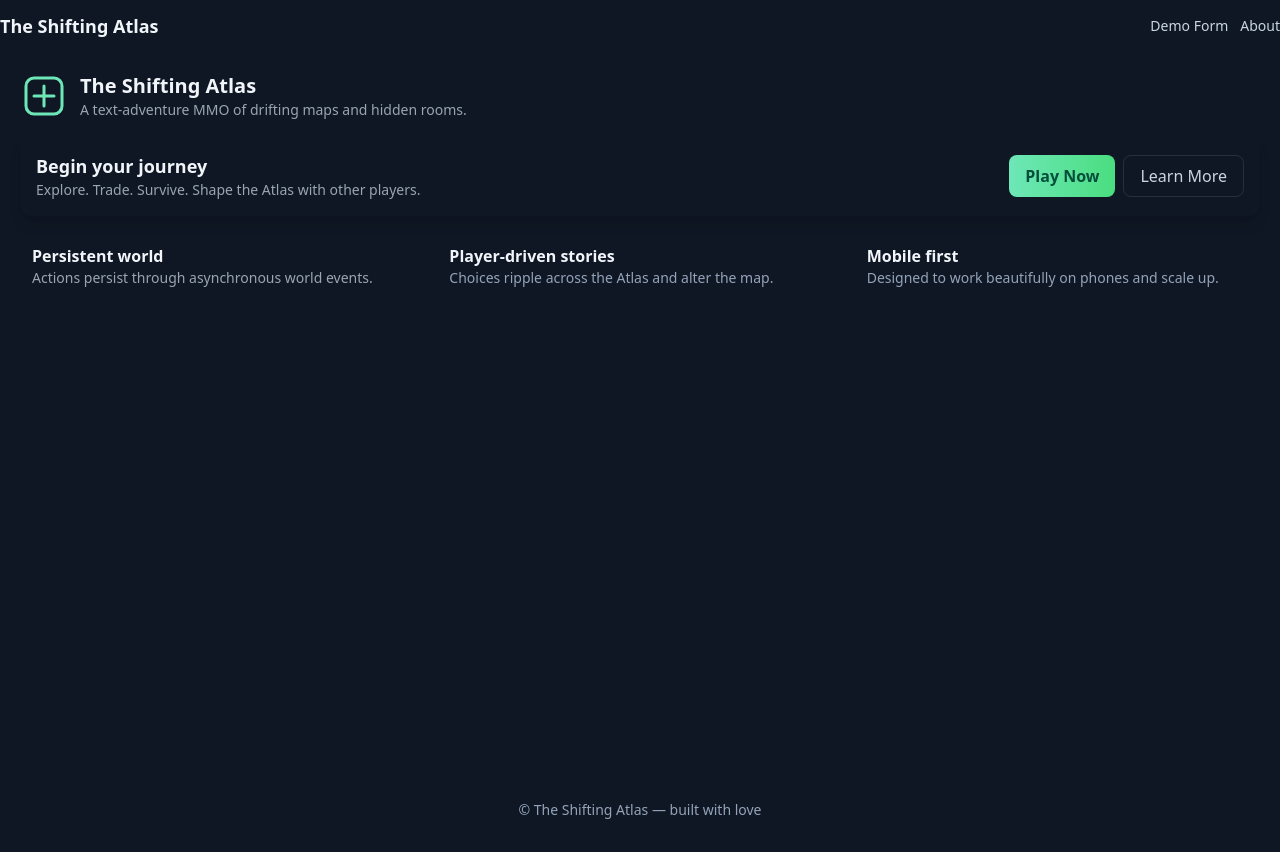
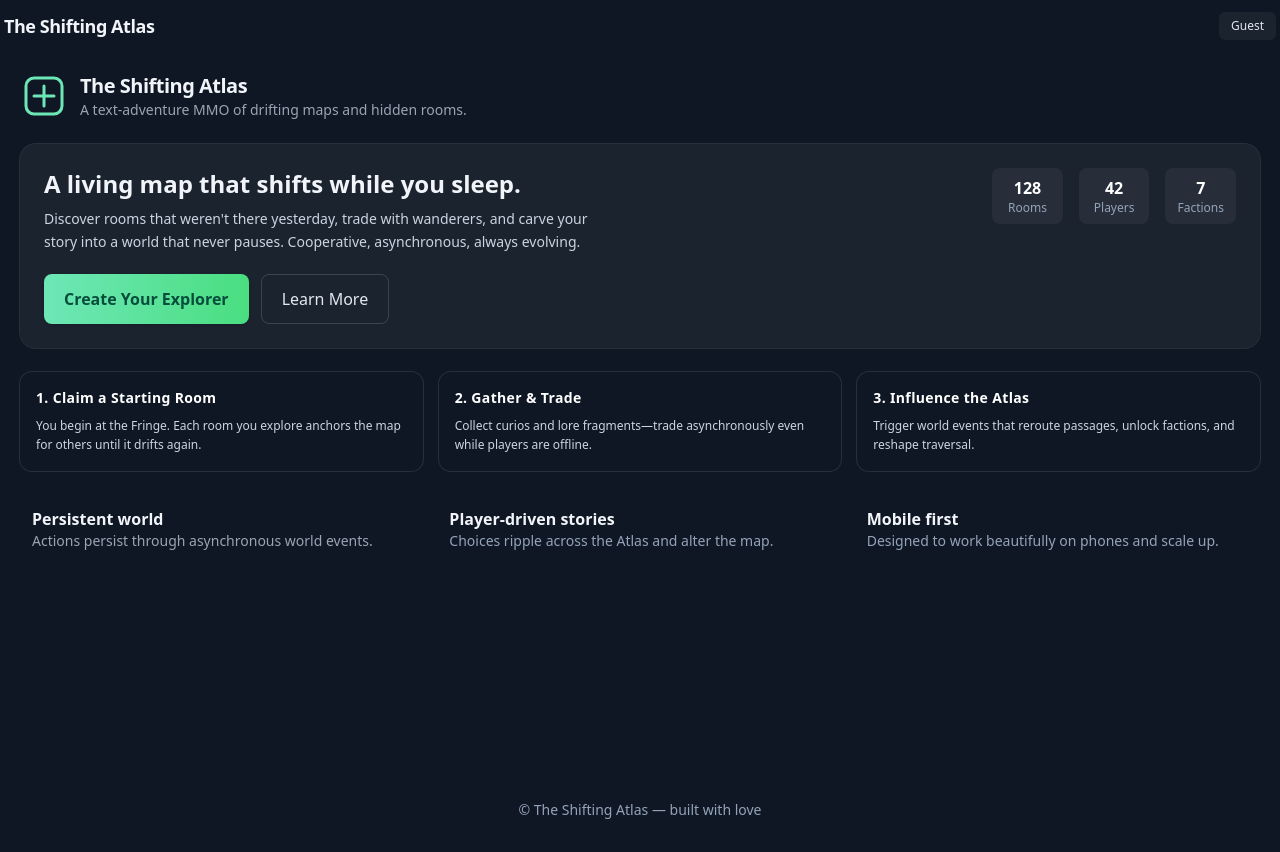
Before and after one commit to piquet-h/the-shifting-atlas, a React (Vite) app in the folder frontend/: page / in a window 1280 px wide. Built offline with nearby package versions, Linux system fonts and the light colour scheme.

Commit message:
Remove old forms

```diff
--- a/frontend/src/App.tsx
+++ b/frontend/src/App.tsx
@@ -3,8 +3,7 @@ import { BrowserRouter, Route, Routes, useLocation } from 'react-router-dom';
 import Homepage from './components/Homepage';
 import LiveAnnouncer from './components/LiveAnnouncer';
 import Nav from './components/Nav';
-import About from './pages/About';
-import DemoForm from './pages/DemoForm';
+// Removed About & DemoForm pages (cleaned unused demo routes)
 
 function ScrollAndFocus(): null {
   const location = useLocation();
@@ -31,8 +30,7 @@ export default function App(): React.ReactElement {
         <LiveAnnouncer />
         <Routes>
           <Route path="/" element={<Homepage />} />
-          <Route path="/demo/form" element={<DemoForm />} />
-          <Route path="/about" element={<About />} />
+          {/* Demo and About routes removed during cleanup */}
         </Routes>
       </div>
       <ScrollAndFocus />
--- a/frontend/src/components/Homepage.tsx
+++ b/frontend/src/components/Homepage.tsx
@@ -1,4 +1,21 @@
-import React from 'react';
+import React, { useEffect, useState } from 'react';
+
+/**
+ * Homepage
+ * Implements two presentation modes: new user vs returning user.
+ * The design for new users is derived from `homepage-newUser.png` (assumptions documented below)
+ * Assumptions (due to static image & early MVP):
+ *  - New user sees: Hero intro, 3-step quick start, world preview stats, primary CTA (Create Your Explorer)
+ *  - Returning user sees current (original) layout with pillars + Play Now CTA
+ *  - We do not yet have real user auth; placeholder detection uses localStorage flag `tsa.hasVisited`
+ *  - When user clicks primary CTA we set that flag so subsequent loads show returning layout
+ *  - Future integration: replace local flag with identity service once Azure AD / custom auth lands
+ * Accessibility goals:
+ *  - Maintain single <h1> for page context
+ *  - Use ordered list for steps, each with short imperative label
+ *  - Provide skip-to-main anchor already present in shell
+ *  - Ensure CTAs have discernible text & focus styles (Tailwind utilities)
+ */
 
 // Renamed from EntryPage to Homepage to better reflect its role as the landing experience.
 function Logo(): React.ReactElement {
@@ -19,16 +36,53 @@ function Logo(): React.ReactElement {
 }
 
 export default function Homepage(): React.ReactElement {
+  const [isNewUser, setIsNewUser] = useState<boolean>(true);
+  const [acknowledged, setAcknowledged] = useState(false);
+
+  // Detect returning visitor using localStorage (MVP placeholder)
+  useEffect(() => {
+    try {
+      if (typeof window !== 'undefined' && 'localStorage' in window) {
+        const flag = window.localStorage.getItem('tsa.hasVisited');
+        if (flag === '1') setIsNewUser(false);
+      }
+    } catch {
+      /* non-blocking */
+    }
+  }, []);
+
+  const handlePrimaryCTA = () => {
+    try {
+      if (typeof window !== 'undefined' && 'localStorage' in window) {
+        window.localStorage.setItem('tsa.hasVisited', '1');
+      }
+    } catch {
+      /* ignore */
+    }
+    setIsNewUser(false);
+    setAcknowledged(true);
+  };
+
+  // Announce mode switch for screen readers (simple polite region pattern)
+  useEffect(() => {
+    if (acknowledged) {
+      const region = document.getElementById('mode-announcement');
+      if (region) {
+        region.textContent = 'Welcome explorer. Profile scaffold will appear here soon.';
+      }
+    }
+  }, [acknowledged]);
+
   return (
     <main
       id="main"
-      className="min-h-screen flex flex-col gap-4 p-5 text-slate-100 bg-gradient-to-b from-atlas-bg to-atlas-bg-dark"
+      className="min-h-screen flex flex-col gap-6 p-5 text-slate-100 bg-gradient-to-b from-atlas-bg to-atlas-bg-dark"
       aria-labelledby="page-title"
     >
       <header className="flex items-center gap-3">
         <Logo />
         <div>
-          <h1 id="page-title" tabIndex={-1} className="text-xl font-semibold">
+          <h1 id="page-title" tabIndex={-1} className="text-xl font-semibold tracking-tight">
             The Shifting Atlas
           </h1>
           <p className="text-sm text-atlas-muted">
@@ -37,28 +91,84 @@ export default function Homepage(): React.ReactElement {
         </div>
       </header>
 
-      <section className="bg-white/3 p-4 rounded-xl shadow-lg" aria-labelledby="begin-journey">
-        <div className="flex flex-col sm:flex-row sm:justify-between sm:items-center gap-3">
-          <div>
-            <h2 id="begin-journey" className="text-lg font-semibold">
-              Begin your journey
+      {isNewUser ? (
+        <>
+          {/* Hero / Intro */}
+          <section
+            className="relative overflow-hidden rounded-2xl bg-white/5 ring-1 ring-white/10 p-6 flex flex-col gap-4"
+            aria-labelledby="hero-title"
+          >
+            <div className="flex flex-col gap-4 sm:flex-row sm:items-start sm:justify-between">
+              <div className="flex-1 max-w-xl">
+                <h2 id="hero-title" className="text-2xl font-semibold mb-2">
+                  A living map that shifts while you sleep.
                 </h2>
-            <p className="text-sm text-atlas-muted">
-              Explore. Trade. Survive. Shape the Atlas with other players.
+                <p className="text-sm leading-relaxed text-slate-300">
+                  Discover rooms that weren&apos;t there yesterday, trade with wanderers, and carve
+                  your story into a world that never pauses. Cooperative, asynchronous, always
+                  evolving.
                 </p>
-          </div>
-
-          <div className="flex gap-2">
-            <button className="px-4 py-2 rounded-lg font-semibold bg-gradient-to-r from-atlas-accent to-green-400 text-emerald-900">
-              Play Now
+                <div className="mt-5 flex flex-col sm:flex-row gap-3">
+                  <button
+                    onClick={handlePrimaryCTA}
+                    className="px-5 py-3 rounded-lg font-semibold bg-gradient-to-r from-atlas-accent to-green-400 text-emerald-900 shadow focus:outline-none focus:ring-2 focus:ring-offset-2 focus:ring-atlas-accent focus:ring-offset-atlas-bg"
+                  >
+                    Create Your Explorer
                   </button>
-            <button className="px-4 py-2 rounded-lg border border-white/10 text-slate-300">
+                  <button className="px-5 py-3 rounded-lg border border-white/15 text-slate-200 hover:bg-white/10 focus:outline-none focus:ring-2 focus:ring-offset-2 focus:ring-slate-400 focus:ring-offset-atlas-bg">
                     Learn More
                   </button>
                 </div>
+                <div id="mode-announcement" className="sr-only" aria-live="polite" />
+              </div>
+              <aside className="grid grid-cols-3 gap-4 text-center text-xs font-medium pt-2 sm:pt-0">
+                {/* Placeholder world metrics (static for now) */}
+                <div className="flex flex-col rounded-lg bg-white/5 px-3 py-2">
+                  <span className="text-base font-semibold text-white">128</span>
+                  <span className="text-slate-400">Rooms</span>
+                </div>
+                <div className="flex flex-col rounded-lg bg-white/5 px-3 py-2">
+                  <span className="text-base font-semibold text-white">42</span>
+                  <span className="text-slate-400">Players</span>
+                </div>
+                <div className="flex flex-col rounded-lg bg-white/5 px-3 py-2">
+                  <span className="text-base font-semibold text-white">7</span>
+                  <span className="text-slate-400">Factions</span>
+                </div>
+              </aside>
             </div>
           </section>
 
+          {/* Quick Start Steps */}
+          <section aria-labelledby="quick-start-title" className="grid gap-4 sm:grid-cols-3">
+            <h2 id="quick-start-title" className="sr-only">
+              Quick start steps
+            </h2>
+            {[
+              {
+                title: '1. Claim a Starting Room',
+                body: 'You begin at the Fringe. Each room you explore anchors the map for others until it drifts again.',
+              },
+              {
+                title: '2. Gather & Trade',
+                body: 'Collect curios and lore fragments—trade asynchronously even while players are offline.',
+              },
+              {
+                title: '3. Influence the Atlas',
+                body: 'Trigger world events that reroute passages, unlock factions, and reshape traversal.',
+              },
+            ].map((item) => (
+              <div
+                key={item.title}
+                className="p-4 rounded-xl bg-white/4 ring-1 ring-white/10 flex flex-col gap-2"
+              >
+                <h3 className="text-sm font-semibold tracking-wide text-white">{item.title}</h3>
+                <p className="text-xs text-slate-300 leading-relaxed">{item.body}</p>
+              </div>
+            ))}
+          </section>
+
+          {/* Secondary Pillars reused (semantic reinforcement) */}
           <section className="grid gap-3 sm:grid-cols-3" aria-label="Game pillars">
             <div className="p-3 rounded-lg bg-white/3">
               <h3 className="font-semibold">Persistent world</h3>
@@ -79,6 +189,46 @@ export default function Homepage(): React.ReactElement {
               </p>
             </div>
           </section>
+        </>
+      ) : (
+        <>
+          <section className="bg-white/3 p-4 rounded-xl shadow-lg" aria-labelledby="begin-journey">
+            <div className="flex flex-col sm:flex-row sm:justify-between sm:items-center gap-3">
+              <div>
+                <h2 id="begin-journey" className="text-lg font-semibold">
+                  Continue your journey
+                </h2>
+                <p className="text-sm text-atlas-muted">
+                  Pick up where you left off—the map has shifted.
+                </p>
+              </div>
+              <div className="flex gap-2">
+                <button className="px-4 py-2 rounded-lg font-semibold bg-gradient-to-r from-atlas-accent to-green-400 text-emerald-900">
+                  Enter World
+                </button>
+                <button className="px-4 py-2 rounded-lg border border-white/10 text-slate-300">
+                  Change Explorer
+                </button>
+              </div>
+            </div>
+          </section>
+
+          <section className="grid gap-3 sm:grid-cols-3" aria-label="Game pillars">
+            <div className="p-3 rounded-lg bg-white/3">
+              <h3 className="font-semibold">Active events</h3>
+              <p className="text-sm text-atlas-muted">Dynamic storms reshaping 5 rooms.</p>
+            </div>
+            <div className="p-3 rounded-lg bg-white/3">
+              <h3 className="font-semibold">Faction influence</h3>
+              <p className="text-sm text-slate-400">Cartographers gaining dominance.</p>
+            </div>
+            <div className="p-3 rounded-lg bg-white/3">
+              <h3 className="font-semibold">New discoveries</h3>
+              <p className="text-sm text-slate-400">3 hidden passages found overnight.</p>
+            </div>
+          </section>
+        </>
+      )}
 
       <footer className="mt-auto text-center text-slate-400 text-sm p-3">
         © The Shifting Atlas — built with love
--- a/frontend/src/components/Nav.tsx
+++ b/frontend/src/components/Nav.tsx
@@ -1,15 +1,31 @@
 import React from 'react';
 import { Link } from 'react-router-dom';
 
+/**
+ * Nav
+ * Simplified after removal of demo + about pages.
+ * Adds a placeholder user menu trigger for future auth/profile integration.
+ * TODO(auth): Replace placeholder with real user context (Azure AD B2C / custom identity) once implemented.
+ */
+
 export default function Nav(): React.ReactElement {
   return (
-    <nav className="w-full flex items-center justify-between py-3" aria-label="Primary">
+    <nav className="w-full flex items-center justify-between py-3 px-1" aria-label="Primary">
       <div className="flex items-center gap-3">
-        <Link to="/" className="text-lg font-semibold text-slate-100">The Shifting Atlas</Link>
+        <Link to="/" className="text-lg font-semibold text-slate-100 tracking-tight">
+          The Shifting Atlas
+        </Link>
       </div>
       <div className="flex items-center gap-3">
-        <Link to="/demo/form" className="text-sm text-slate-300 hover:text-white">Demo Form</Link>
-        <Link to="/about" className="text-sm text-slate-300 hover:text-white">About</Link>
+        <button
+          type="button"
+          className="text-xs font-medium px-3 py-1.5 rounded-md bg-white/5 text-slate-200 hover:bg-white/10 focus:outline-none focus:ring-2 focus:ring-atlas-accent focus:ring-offset-2 focus:ring-offset-atlas-bg"
+          aria-haspopup="menu"
+          aria-expanded="false"
+          aria-label="User menu (placeholder)"
+        >
+          Guest
+        </button>
       </div>
     </nav>
   );
--- a/frontend/src/pages/About.tsx
+++ b/frontend/src/pages/About.tsx
@@ -4,7 +4,10 @@ export default function About(): React.ReactElement {
   return (
     <main className="min-h-screen p-5 text-slate-100 bg-gradient-to-b from-atlas-bg to-atlas-bg-dark">
       <h1 className="text-2xl font-semibold">About The Shifting Atlas</h1>
-      <p className="mt-3 text-atlas-muted">A minimal demo UI for the Shifting Atlas project. This site is a Vite + React + Tailwind scaffold wired to the backend functions.</p>
+      <p className="mt-3 text-atlas-muted">
+        A minimal demo UI for the Shifting Atlas project. This site is a Vite + React + Tailwind
+        scaffold wired to the backend functions.
+      </p>
     </main>
   );
 }
```
Also changed, not shown: frontend/src/components/EntryPage.tsx (+42 -12 lines), frontend/src/pages/DemoForm.tsx (+15 -4 lines), frontend/src/services/api.ts (+5 -5 lines). Lines whose indentation alone changed are shown as unchanged.
